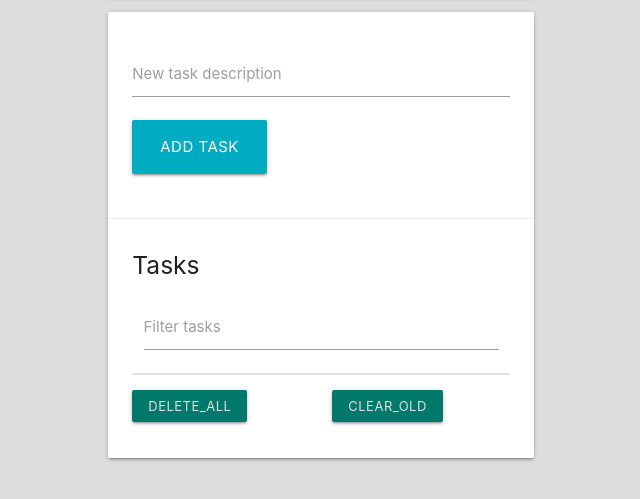
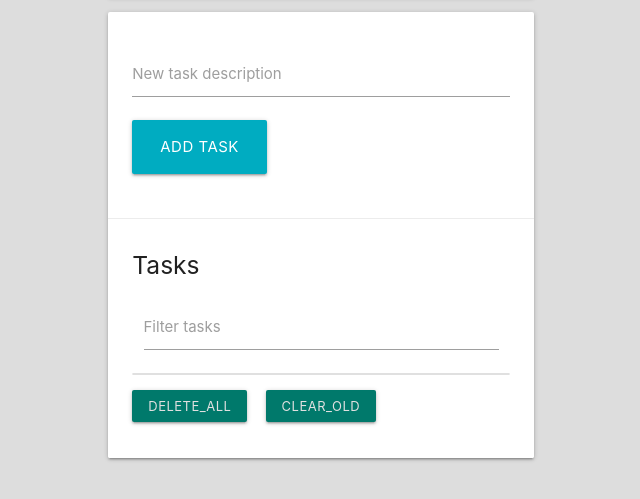
Before and after one commit to Coder-Selvarajan/tasky, a plain HTML site: page index.html in a window 1280 px wide. Shown: the part 171-670 px from the top of the page, without its empty margins (319-959 px from the left). Drawn offline with nearby package versions, Linux system fonts and the light colour scheme.

Commit message:
tablet fix for clear buttons

```diff
--- a/index.html
+++ b/index.html
@@ -52,10 +52,10 @@
                         </div>
                         <ul class="collection current-tasks"></ul>
                         <div class="row">
-                            <div class="col s6">
+                            <div class="col s6 m4 l4">
                                 <a href="#" class="clear-all btn btn-small teal darken-2 grey-text text-lighten-2 ">Delete_All</a>
                             </div>
-                            <div class="col s6">
+                            <div class="col s6 m8 l8">
                                 <a href="#" class="clear-old btn btn-small teal darken-2 grey-text text-lighten-2 ">Clear_Old </a>
                             </div>
                         </div>
```
